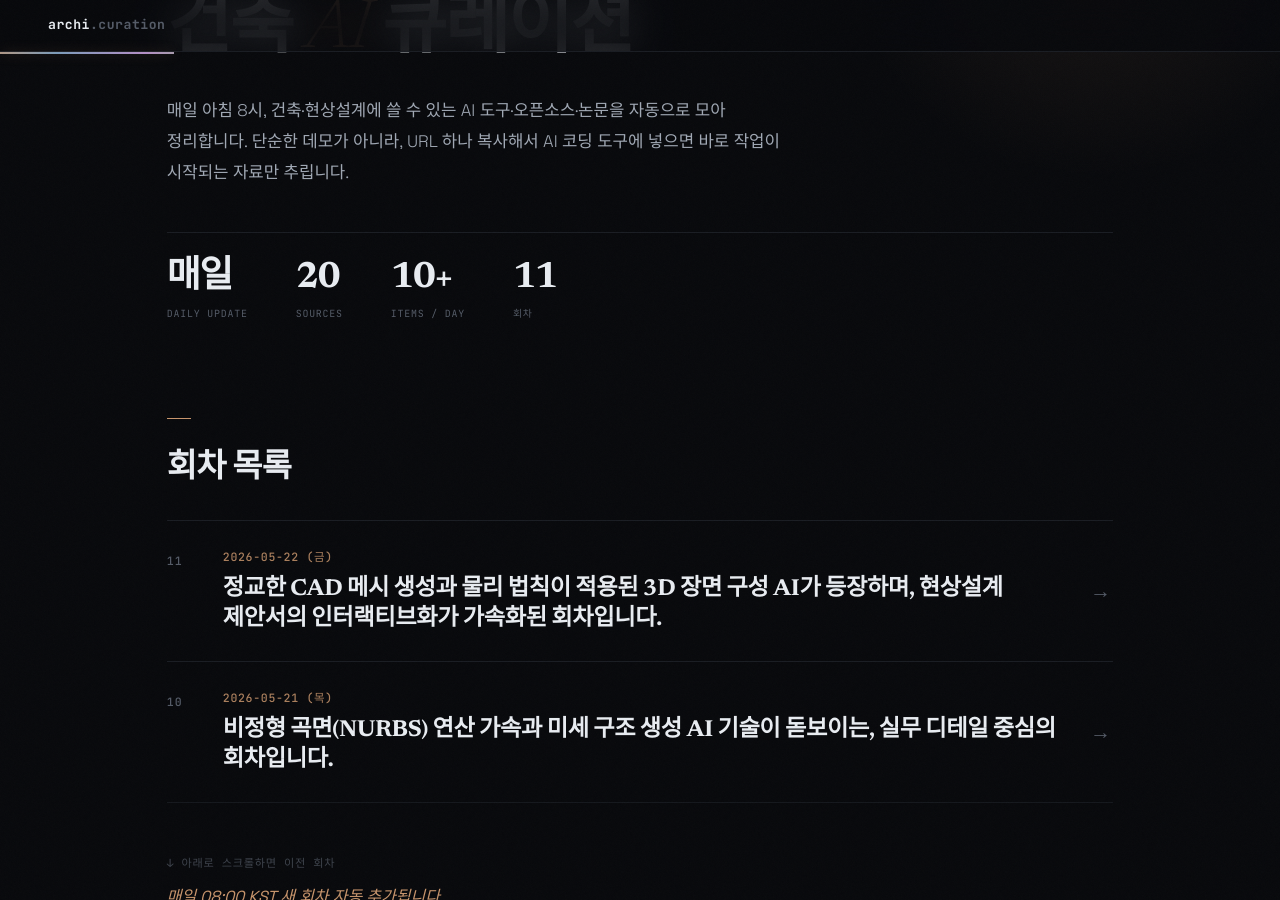
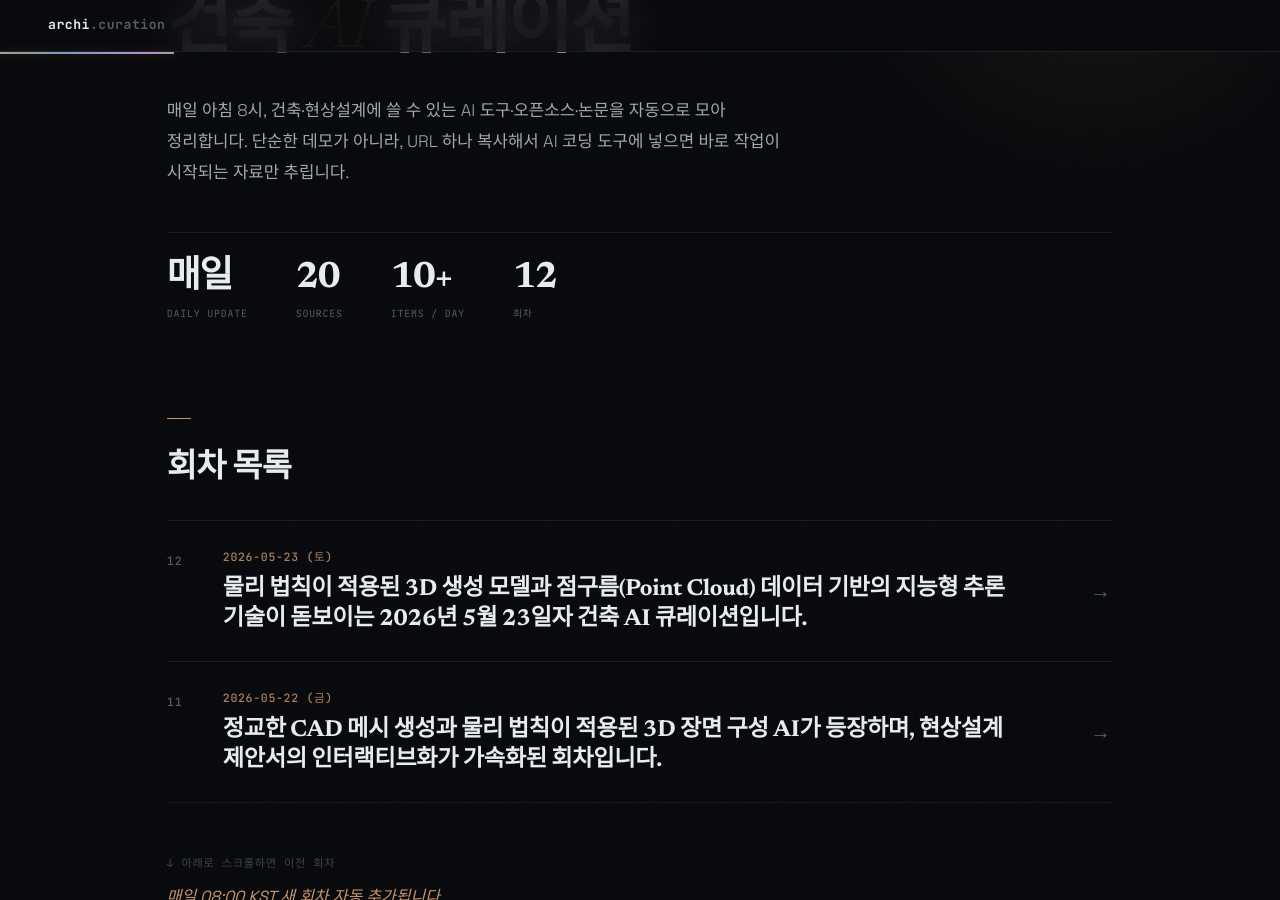
Before and after one commit to ghkch5gh-jpg/ainews-curation, a Jekyll site: the page built from index.md, in a window 1280 px wide and 900 px high, scrolled down 221 px. Built offline with Jekyll 4.4.1, drawn with Linux system fonts in a browser that asks for light colours; some web fonts are replaced; part of the change alters nothing that is shown.

Commit message:
curation: 2026-05-23

````diff
--- /dev/null
+++ b/2026-05-23_토.md
@@ -0,0 +1,179 @@
+---
+layout: default
+title: 2026-05-23 (토)
+eyebrow: 큐레이션 회차
+hero_title: "2026 · 05 · 23 <em>(토)</em>"
+description: "물리 법칙이 적용된 3D 생성 모델과 점구름(Point Cloud) 데이터 기반의 지능형 추론 기술이 돋보이는 2026년 5월 23일자 건축 AI 큐레이션입니다."
+summary: 물리 법칙이 적용된 3D 생성 모델과 점구름(Point Cloud) 데이터 기반의 지능형 추론 기술이 돋보이는 2026년 5월 23일자 건축 AI 큐레이션입니다.
+---
+
+## 이번 회차 흐름
+
+이번 회차의 가장 큰 흐름은 단순히 형태를 만드는 단계를 넘어, 실제 물리 환경에서 어떻게 작동할지 예측하는 '시뮬레이션 중심의 생성' 기술의 부상입니다. 특히 점구름 데이터를 텍스트로 이해하고 논리적으로 분석하는 기술이 고도화되면서, 현장의 스캔 데이터를 설계 검토에 직접 활용할 수 있는 기반이 마련되었습니다.
+
+또한, 저사양 환경에서도 고효율로 고화질 이미지를 생성하는 모델들이 대거 등장하며 실무 적용 문턱이 낮아지고 있습니다. 협업 도구 측면에서는 IFC와 BCF를 지원하는 오픈소스 프로젝트 관리 툴의 업데이트가 활발하여, 데이터 중심의 설계 관리 환경 구축이 더욱 용이해진 주간이었습니다.
+
+---
+
+## 🔥 GitHub 이번 주 인기 (건축 무관, 그냥 핫한 거)
+
+이번 주 사람들이 가장 별 많이 누른 5개. **분위기 파악용으로만**.
+
+### 1. [microsoft/Lens](https://github.com/microsoft/Lens)
+GitHub Trending | 3.8B Params | 효율성 극대화
+
+기존보다 훨씬 적은 계산량으로 고화질 이미지를 뽑아내는 이미지 생성 AI(Diffusion)입니다.
+
+**건축 활용:** 사양이 낮은 사무실 컴퓨터에서도 현상설계용 컨셉 이미지를 3초 만에 빠르게 생성할 수 있습니다.
+
+### 2. [openbmb/MiniCPM-V-4.6](https://huggingface.co/openbmb/MiniCPM-V-4.6)
+Hugging Face Trending | 222k Downloads | 다중 모드
+
+이미지와 텍스트를 동시에 이해하고 대화할 수 있는 똑똑한 시각 AI 모델입니다.
+
+**건축 활용:** 설계 도면이나 현장 사진을 보여주며 '이 부분의 마감재가 뭐야?'라고 물어보고 답을 얻을 수 있습니다.
+
+### 3. [CohereLabs/command-a-plus](https://huggingface.co/CohereLabs/command-a-plus-05-2026-w4a4)
+Hugging Face | 126B Params | 최신 대형 모델
+
+방대한 데이터를 학습하여 복잡한 지시를 수행하는 최신 대형 언어 모델 AI(LLM)입니다.
+
+**건축 활용:** 수백 페이지의 설계 지침서를 한 번에 읽고 법규 위반 사항을 찾아내거나 요약하는 데 탁월합니다.
+
+### 4. [tencent/Hy-MT2-1.8B](https://huggingface.co/tencent/Hy-MT2-1.8B)
+Hugging Face | 1.8B Params | 고성능 번역
+
+문맥을 정확하게 파악하여 자연스럽게 바꿔주는 초소형 번역 전문 AI입니다.
+
+**건축 활용:** 해외 현상설계 참여 시 기술 제안서나 도면 주석을 전문 용어의 어색함 없이 빠르게 번역합니다.
+
+### 5. [sapientinc/HRM-Text-1B](https://huggingface.co/sapientinc/HRM-Text-1B)
+Hugging Face | 72k Downloads | 텍스트 생성
+
+사람이 쓴 것처럼 자연스러운 문장을 만들어내는 가벼운 글쓰기 AI입니다.
+
+**건축 활용:** 건축 개념 설명이나 프로젝트 개요 글을 작성할 때 기초 초안을 잡는 용도로 가볍게 쓰기 좋습니다.
+
+---
+
+## 코어 ★★★ (건축 직격)
+
+### [PhysX-Omni/PhysX-Omni](https://physx-omni.github.io/)
+★★★ | arXiv:2605.21572 | 신규 등재 | 활발
+
+**한 줄로:** 중력이나 마찰 같은 물리 법칙이 적용된 3D 모델을 한 번에 만들어주는 도구입니다. 마치 게임 속 물체처럼 실제처럼 움직이는 가구 모델을 얻는 것과 같습니다.
+
+**왜 의미 있냐:**
+- 가구 배치를 한 뒤 실제 사람이 부딪혔을 때의 동선이나 물체의 움직임을 시뮬레이션 영상으로 바로 만들 수 있습니다.
+- 복잡한 비정형 구조물이 중력을 견디고 서 있을 수 있는지 기초적인 물리 검토를 생성 단계에서 병행합니다.
+
+**Claude Code에 시키기:**
+```
+git clone https://physx-omni.github.io/
+```
+→ "git clone https://github.com/PhysX-Omni/PhysX-Omni → "의자 사진을 넣고 물리 법칙이 적용된 3D 모델로 변환해줘""
+
+**왜 이번 주:** 단순한 형태 생성을 넘어 '작동하는 모델'을 만드는 기술의 시작점이기 때문입니다.
+
+---
+
+### [ChaoqiChen/PointLLM-R](https://arxiv.org/abs/2605.22013)
+★★★ | arXiv | 55k Dataset | 신규
+
+**한 줄로:** 점구름(Point Cloud - 레이저 스캔 데이터)을 보고 AI가 논리적으로 추론하게 만드는 기술입니다. '이 건물의 기둥 중 보강이 필요한 곳은 어디인가?' 같은 질문에 답하는 기초가 됩니다.
+
+**왜 의미 있냐:**
+- 현장 스캔 데이터를 넣고 '장애인 램프의 경사도가 법규에 맞는지 확인해줘'라고 자연어로 물어볼 수 있습니다.
+- 기존에는 수동으로 치수를 쟀던 역설계 워크플로우를 AI와의 대화 형식으로 바꿀 수 있습니다.
+
+**Claude Code에 시키기:**
+```
+git clone https://arxiv.org/abs/2605.22013
+```
+→ "git clone https://github.com/ChaoqiChen/PointLLM-R → "제공된 점구름 데이터에서 벽체와 기둥을 구분하고 면적을 계산해줘""
+
+**왜 이번 주:** 건축 도메인의 핵심 데이터인 점구름을 LLM(언어 모델 AI)이 직접 이해하기 시작했기 때문입니다.
+
+---
+
+### [TencentARC/Pixal3D](https://huggingface.co/TencentARC/Pixal3D)
+★★★ | Hugging Face | 신규 모델 | 활발
+
+**한 줄로:** 사진 한 장만 있으면 아주 정교한 3D 모델로 뚝딱 만들어주는 최신 AI 기술입니다.
+
+**왜 의미 있냐:**
+- 구글링한 가구 이미지나 직접 찍은 현장 소품 사진을 즉시 3D 라이브러리(OBJ/FBX)로 변환하여 배치할 수 있습니다.
+- 컨셉 스케치 한 장을 바탕으로 대략적인 매스 모델을 생성하여 라이노(Rhino)에서 다듬는 용도로 씁니다.
+
+**Claude Code에 시키기:**
+```
+git clone https://huggingface.co/TencentARC/Pixal3D
+```
+→ "git clone https://github.com/TencentARC/Pixal3D → "이 건물 외관 사진을 고화질 3D 메시 모델로 변환해줘""
+
+**왜 이번 주:** 기존의 이미지-3D 변환 기술보다 디테일이 훨씬 뛰어나 실무 활용도가 높습니다.
+
+---
+
+### [opf/openproject](https://github.com/opf/openproject)
+★★★ | GitHub | 15.1k ⭐ | 2026-05-23 업데이트
+
+**한 줄로:** [업데이트] 건축 협업에 필수인 IFC 파일 보기와 BCF(오류 보고서) 관리가 가능한 오픈소스 프로젝트 관리 도구입니다.
+
+**왜 의미 있냐:**
+- 별도의 유료 소프트웨어 없이 웹브라우저에서 발주처와 함께 BIM 모델을 돌려보며 수정 사항을 체크합니다.
+- 현상설계 진행 중 발생하는 수많은 도면 수정 요청을 BCF 형식으로 체계적으로 기록하고 추적합니다.
+
+**Claude Code에 시키기:**
+```
+git clone https://github.com/opf/openproject
+```
+→ "git clone https://github.com/opf/openproject → "우리 팀의 IFC 모델 공유 서버를 구축하고 BCF 이슈 트래킹을 활성화해줘""
+
+**왜 이번 주:** 오늘 날짜로 대규모 업데이트가 진행되어 BIM 협업 기능이 더욱 안정화되었습니다.
+
+---
+
+## 서브 ★★
+
+### [eyeline-labs/BodyReLux](https://eyeline-labs.github.io/bodyrelux/)
+★★ | GitHub | 신규 | 영상 리라이팅
+
+영상 속 인물의 조명을 자연스럽게 바꿔주는 도구입니다. (Diffusion - 이미지 생성 방식 활용)
+→ `git clone …` · "투시도 영상에 들어갈 사람 모델의 조명을 건물 내부 톤에 맞춰서 변경해줘"
+
+### [raeesaganey/moveEZ](https://github.com/raeesaganey/moveEZ)
+★★ | R Library | 데이터 시각화 | 신규
+
+복잡한 통계 데이터를 움직이는 그래프로 만들어주는 라이브러리(미리 만들어진 도구 묶음)입니다.
+→ `git clone …` · "우리 사이트의 연도별 인구 변화 데이터를 움직이는 3D 그래프로 시각화해줘"
+
+### [mehanix/arcada](https://github.com/mehanix/arcada)
+★★ | GitHub | 223 ⭐ | 인테리어 플래너
+
+웹에서 마우스 클릭만으로 평면도를 그리고 가구를 배치해볼 수 있는 가벼운 도구입니다.
+→ `git clone …` · "이 웹 도구의 기본 가구 라이브러리에 우리 사무실 커스텀 가구 OBJ 파일을 추가해줘"
+
+### [depth-anything/DA3-BASE](https://huggingface.co/depth-anything/DA3-BASE)
+★★ | Hugging Face | 58k Downloads | 깊이 추정
+
+일반 사진에서 앞뒤 거리를 정확하게 계산해내는 AI 모델입니다.
+→ `git clone …` · "현장 사진을 넣고 레이어별로 거리 정보를 뽑아서 포토샵용 뎁스 맵(Depth Map)을 만들어줘"
+
+### [SixiangChen/GenEvolve](https://github.com/SixiangChen/GenEvolve)
+★★ | GitHub | 신규 | 생성 에이전트
+
+여러 AI 도구를 조합해서 스스로 이미지를 개선해나가는 지능형 비서 시스템입니다.
+→ `git clone …` · "'모던한 박물관 로비' 이미지를 생성하고, AI가 스스로 비평해서 퀄리티를 3단계 높여줘"
+
+### [mcneel/rhino-developer-samples](https://github.com/mcneel/rhino-developer-samples)
+★★ | GitHub | 754 ⭐ | SDK 샘플
+
+라이노(Rhino)와 그래스호퍼(GH) 기능을 직접 개발할 때 참고하는 개발자 키트(SDK) 예제 모음입니다.
+→ `git clone …` · "예제 코드를 참고해서 우리 사무실 전용 그래스호퍼 컴포넌트 만드는 뼈대 코드를 짜줘"
+
+---
+
+## 메모
+
+이번 회차는 물리 법칙과 점구름 데이터의 결합이 실무에 얼마나 가까워졌는지 보여줍니다. 특히 PhysX-Omni와 PointLLM-R은 현상설계 당선 후 실시설계로 넘어가는 단계에서 검토 시간을 획기적으로 줄여줄 잠재력이 큽니다. 다만 점구름 데이터는 용량이 매우 크므로 고성능 GPU(그래픽 카드) 환경이 필수적입니다. 다음 회차에서는 동아시아 도시 법규를 학습한 특화 모델들의 움직임을 집중 추적할 예정입니다.
--- a/index.md
+++ b/index.md
@@ -12,12 +12,13 @@ stats:
     lbl: "Sources"
   - num: "10+"
     lbl: "Items / Day"
-  - num: "11"
+  - num: "12"
     lbl: "회차"
 ---
 
 ## 회차 목록
 
+- [2026-05-23 (토) — 물리 법칙이 적용된 3D 생성 모델과 점구름(Point Cloud) 데이터 기반의 지능형 추론 기술이 돋보이는 2026년 5월 23일자 건축 AI 큐레이션입니다.](2026-05-23_토.html)
 - [2026-05-22 (금) — 정교한 CAD 메시 생성과 물리 법칙이 적용된 3D 장면 구성 AI가 등장하며, 현상설계 제안서의 인터랙티브화가 가속화된 회차입니다.](2026-05-22_금.html)
 - [2026-05-21 (목) — 비정형 곡면(NURBS) 연산 가속과 미세 구조 생성 AI 기술이 돋보이는, 실무 디테일 중심의 회차입니다.](2026-05-21_목.html)
 - [2026-05-19 (화) — 2026년 5월 19일 화요일, 실무용 Revit 자동화 도구의 정점인 pyRevit의 최신 흐름과 사진 한 장으로 정교한 3D 모델을 뽑아내는 AI 업데이트 소식을 전합니다.](2026-05-19_화.html)
````
